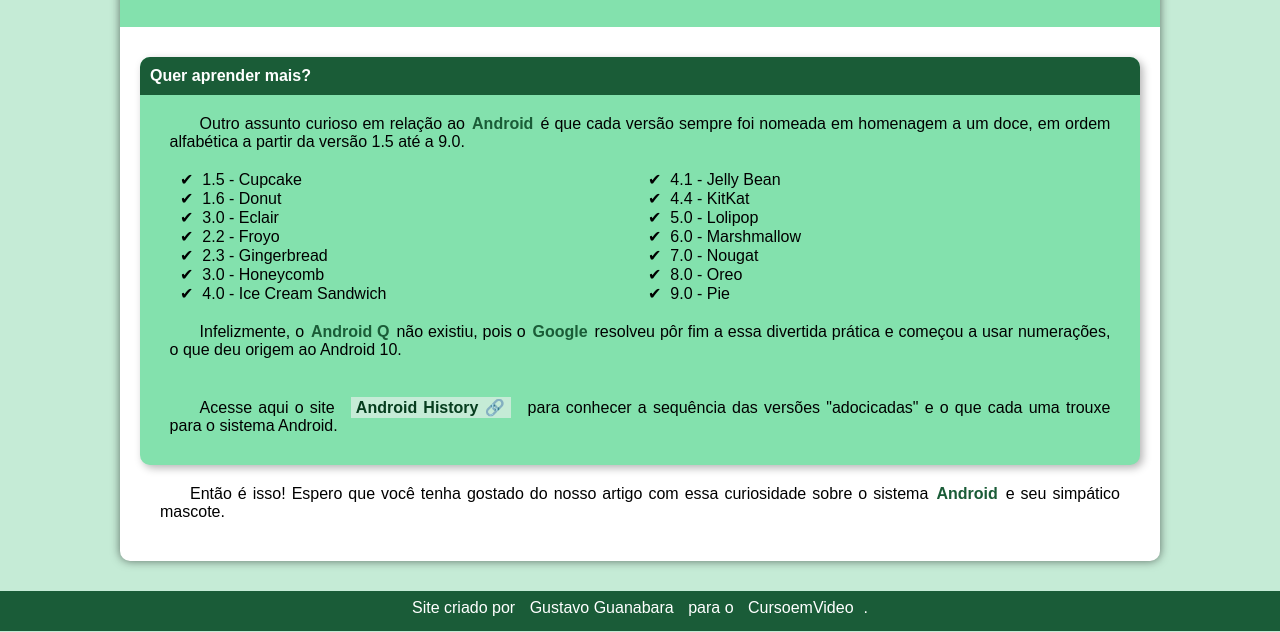
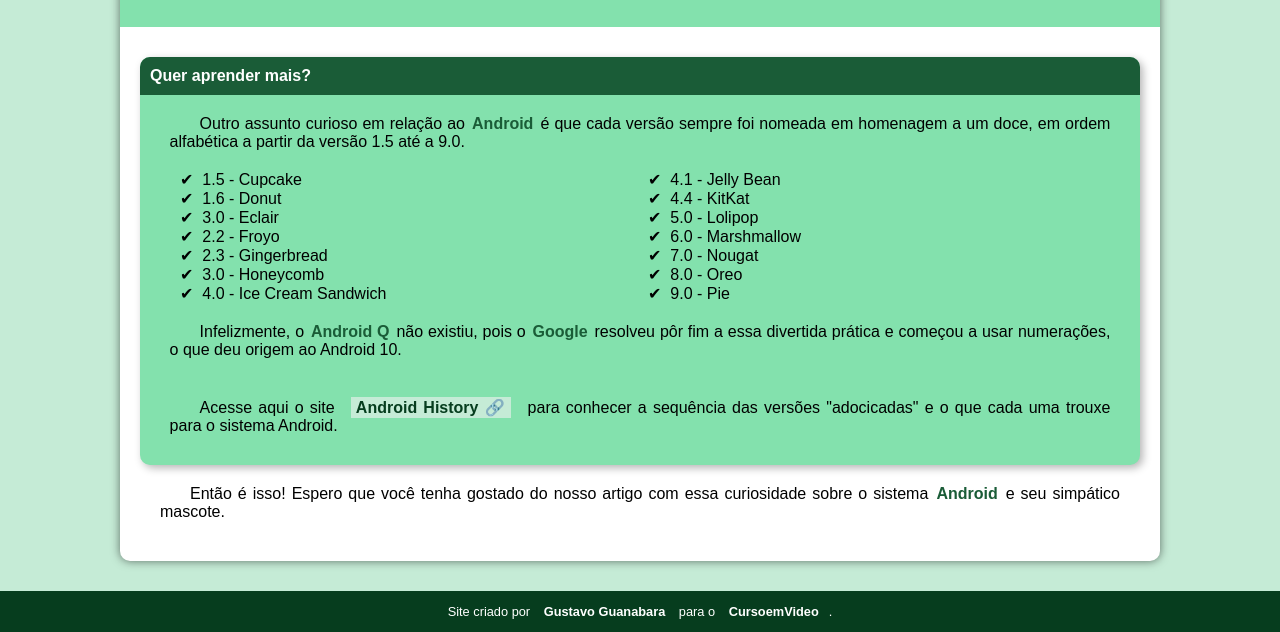
Before and after one commit to ATThums/projeto-android, a plain HTML site: page index.html in a window 1280 px wide. Shown: the part 2040-2672 px from the top of the page. Drawn offline with Linux system fonts and the light colour scheme; files whose address does not match are found by name.

Commit message:
ajuste rodapé

```diff
--- a/estilo/style.css
+++ b/estilo/style.css
@@ -219,12 +219,23 @@ aside > ul{
 }
 
 footer{
+    background-color: var(--cor5);
+    color: white;
     text-align: center;
-    height: 40px;
-    color: white;
-    background-color: #1a5c38;
-    padding: 0%;
+    font-size: 0.8em;
+    padding: 5px;
 }
+
 footer > p{
     padding: 8px 4px 8px 4px;
 }
+
+footer a{
+    color: white;
+    font-weight: bolder;
+    text-decoration: none;
+}
+
+footer a:hover{
+    text-decoration: underline;
+}
```
